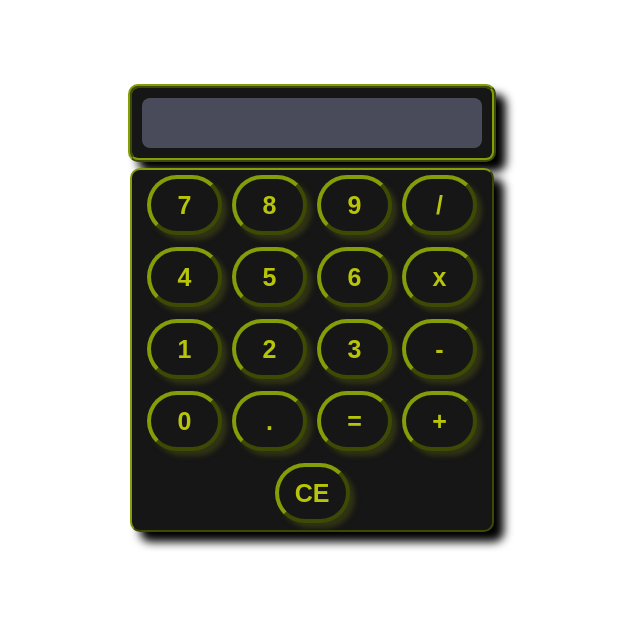
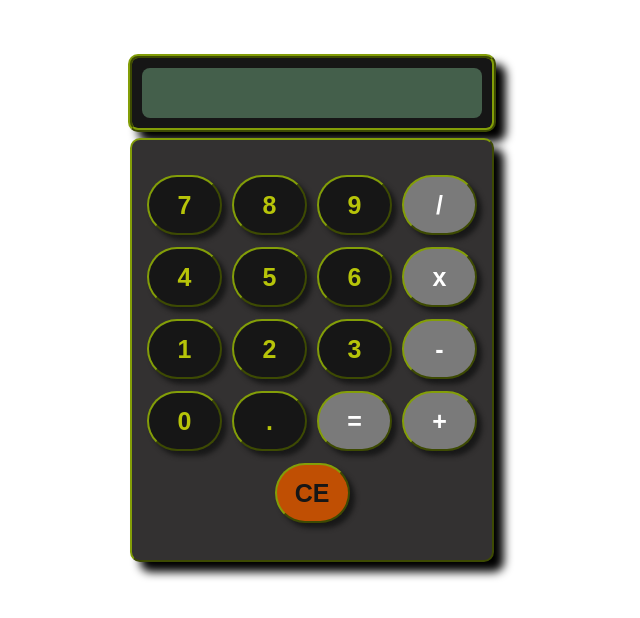
Before and after one commit to Solphilos/Calculator, a plain HTML site: page index.html in a window 1280 px wide. Shown: the whole page, without its empty margins (328-968 px from the left). Drawn offline with Linux system fonts and the light colour scheme.

Commit message:
minor design changes

```diff
--- a/style.css
+++ b/style.css
@@ -20,12 +20,14 @@ body {
     align-self: center;
     height: 360px;
     width: 360px;
+    padding-top: 30px;
+    padding-bottom: 30px;
     margin-top: 6px;
     border: solid rgb(131, 158, 8) 2px;
     border-radius: 10px;
     border-style: outset;
     box-shadow: 10px 10px 10px;
-    background-color: rgb(22, 22, 22);
+    background-color: rgb(51, 49, 49);
 
 
 
@@ -48,7 +50,8 @@ body {
 .result {
     height: 50px;
     width: 340px;
-    background-color: rgb(74, 75, 90);
+    color: aliceblue;
+    background-color: rgb(68, 95, 75);
     border-radius: 8px;
     align-self: center;
 }
@@ -60,11 +63,22 @@ button {
     font-size: 25px;
     font-weight: bold;
     color: rgb(183, 196, 9);
-    border: solid rgb(131, 158, 8) 4px;
+    border: solid rgb(131, 158, 8) 2px;
     border-radius: 100px;
     border-style: outset;
-    box-shadow: rgb(49, 51, 20) 5px 5px 5px;
+    box-shadow: rgb(24, 24, 24) 5px 5px 5px;
     background-color: rgb(22, 22, 22);
+}
+
+#subtract, #add, #multiply, #equals, #divide {
+    background-color: rgb(122, 122, 122);
+    color: white;
+
+}
+
+#allClear {
+    background-color: rgb(192, 79, 3);
+    color: rgb(22, 22, 22)
 }
 
 button:active {
```
